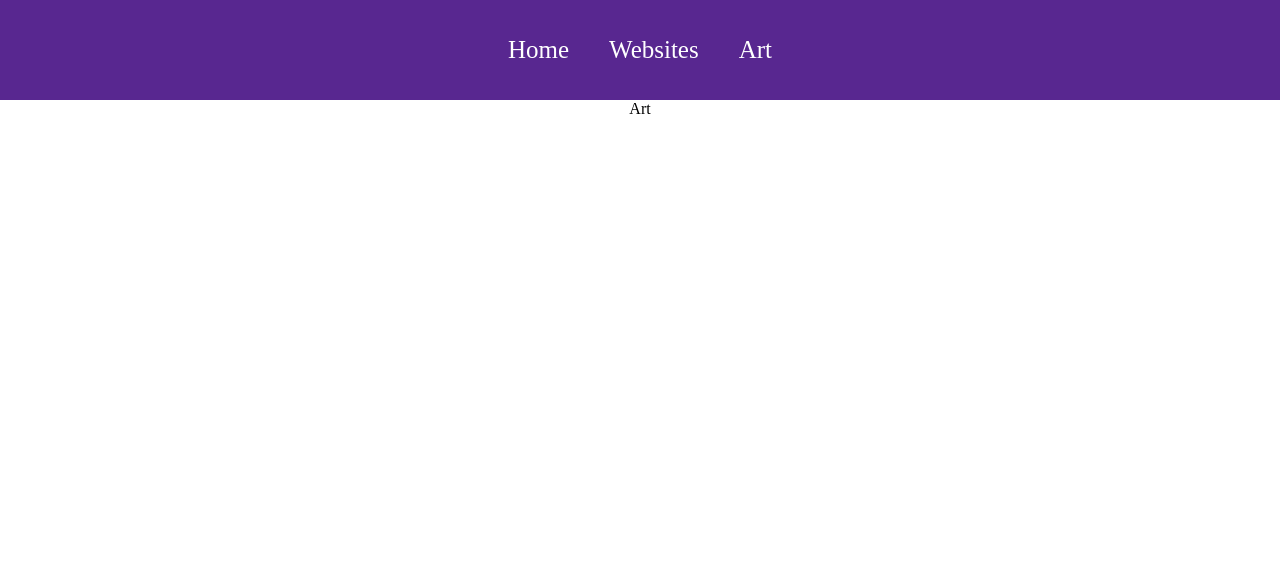
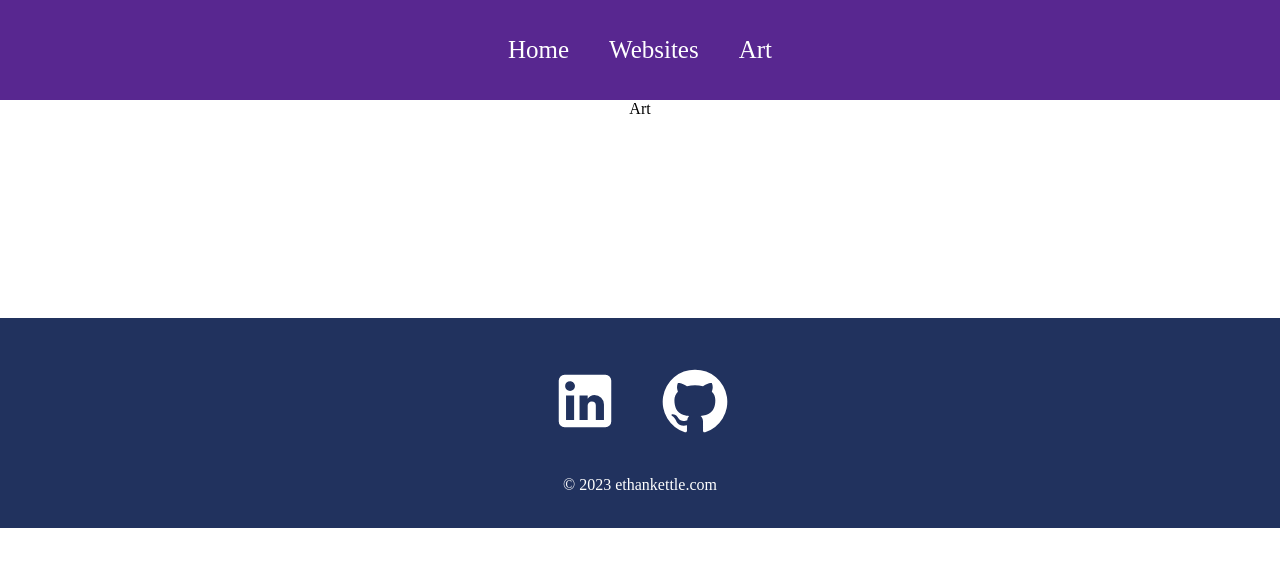
Before and after one commit to Jeffmelon/Website-portfolio, a React (Create React App) app in the folder web-port/: page /art in a window 1280 px wide. Shown: the top 566 px of the page. Built offline with nearby package versions, Linux system fonts and the light colour scheme.

Commit message:
footer finished

```diff
--- a/web-port/src/App.js
+++ b/web-port/src/App.js
@@ -4,6 +4,7 @@ import Home from './Pages/Home';
 import Websites from './Pages/Websites';
 import Art from './Pages/Art';
 import Navbar from './Components/Navbar';
+import Footer from './Components/Footer';
 
 function App() {
   return (
@@ -15,6 +16,7 @@ function App() {
           <Route path="/websites" element={<Websites />} />
           <Route path="/art" element={<Art />} />
         </Routes>
+        <Footer />
       </Router>
     </div>
   );
--- a/web-port/src/Components/Footer.js
+++ b/web-port/src/Components/Footer.js
@@ -1,8 +1,17 @@
 import React from 'react'
+import LinkedInIcon from '@mui/icons-material/LinkedIn';
+import GitHubIcon from '@mui/icons-material/GitHub';
+import "../Style/footer.css";
 
 function Footer() {
   return (
-    <div>Footer</div>
+    <div className='footer'>
+        <div className='socialMedia'>
+            <LinkedInIcon />
+            <GitHubIcon />
+        </div>
+        <p> &copy; 2023 ethankettle.com</p>
+    </div>
   )
 }
 
--- /dev/null
+++ b/web-port/src/Style/footer.css
@@ -0,0 +1,28 @@
+.footer {
+    width: 100%;
+    height: 200px;
+    background: #21325e;
+    display: flex;
+    justify-content: center;
+    align-items: center;
+    flex-direction: column;
+    padding-top: 10px;
+    margin-top: 200px;
+  }
+
+  .socialMedia svg {
+    color: white;
+    margin: 20px;
+    font-size: 70px;
+    cursor: pointer;
+  }
+
+  .footer p {
+    color: white;
+  }
+
+  @media only screen and (max-width: 600px) {
+    .footer svg {
+      font-size: 50px;
+    }
+  }
```
